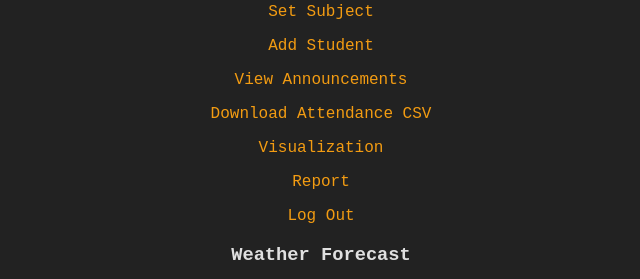
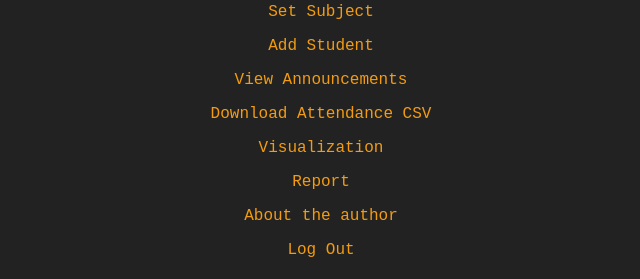
Before and after one commit to AntonioLabinjan/CV-attendance, a Flask app: page / in a window 1280 px wide. Shown: the part 166-445 px from the top of the page, without its empty margins (319-959 px from the left). Run offline with Flask 3, Linux system fonts and the light colour scheme; data that the repository does not hold is empty.

Commit message:
Update index.html
Dodana nova ruta

```diff
--- a/templates/index.html
+++ b/templates/index.html
@@ -17,6 +17,7 @@
     <p><a href="{{ url_for('download_attendance') }}">Download Attendance CSV</a></p>
     <p><a href="{{ url_for('plots') }}">Visualization</a></p>
     <p><a href="{{ url_for('report') }}"> Report</a></p>
+    <p><a href="{{ url_for('scrape_github_profile_route') }}">About the author</a></p>
     <p><a href="{{ url_for('logout') }}">Log Out</a></p>
 
     <div class="mt-5">
```
